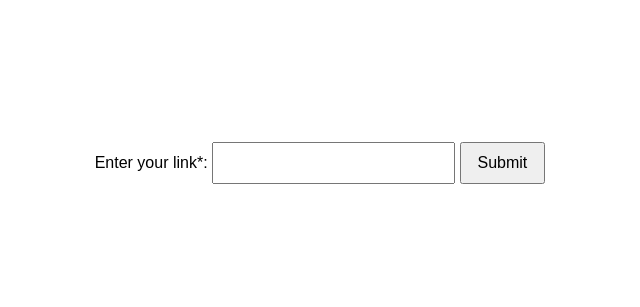
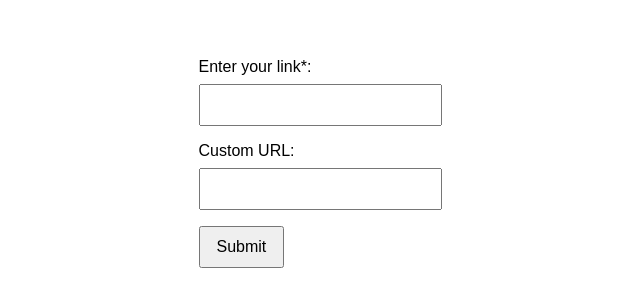
Before and after one commit to hendrixejegi/url-shortener, a website: page public/index.html in a window 1280 px wide. Shown: the part 229-536 px from the top of the page, without its empty margins (320-960 px from the left). Drawn offline with nearby package versions, Linux system fonts and the light colour scheme; a web font is replaced by a local one.

Commit message:
Enable custom URLs

```diff
--- a/public/index.html
+++ b/public/index.html
@@ -33,6 +33,20 @@
         margin-bottom: 1rem;
       }
 
+      form > div {
+        display: flex;
+        flex-direction: column;
+      }
+
+      form > *:not(:last-child) {
+        margin-bottom: 1rem;
+      }
+
+      label {
+        display: block;
+        margin-bottom: 0.5rem;
+      }
+
       form + div > p {
         margin-bottom: 0.5rem;
       }
@@ -48,8 +62,14 @@
     <main>
       <div>
         <form>
-          <label for="url">Enter your link*:</label>
-          <input type="url" name="url" id="url" required />
+          <div>
+            <label for="url">Enter your link*:</label>
+            <input type="url" name="url" id="url" required />
+          </div>
+          <div>
+            <label for="custom">Custom URL:</label>
+            <input type="text" name="custom" id="custom" />
+          </div>
           <button id="submit-btn" type="submit">Submit</button>
         </form>
         <div>
@@ -78,6 +98,9 @@
           const shortURL = window.origin.concat(`/${result.data.shortURL}`);
           linkElem.href = shortURL;
           linkElem.innerText = shortURL;
+        } else {
+          linkElem.href = '';
+          linkElem.innerText = '';
         }
       });
 
```
Also changed, not shown: index.js (+12 -2 lines).
